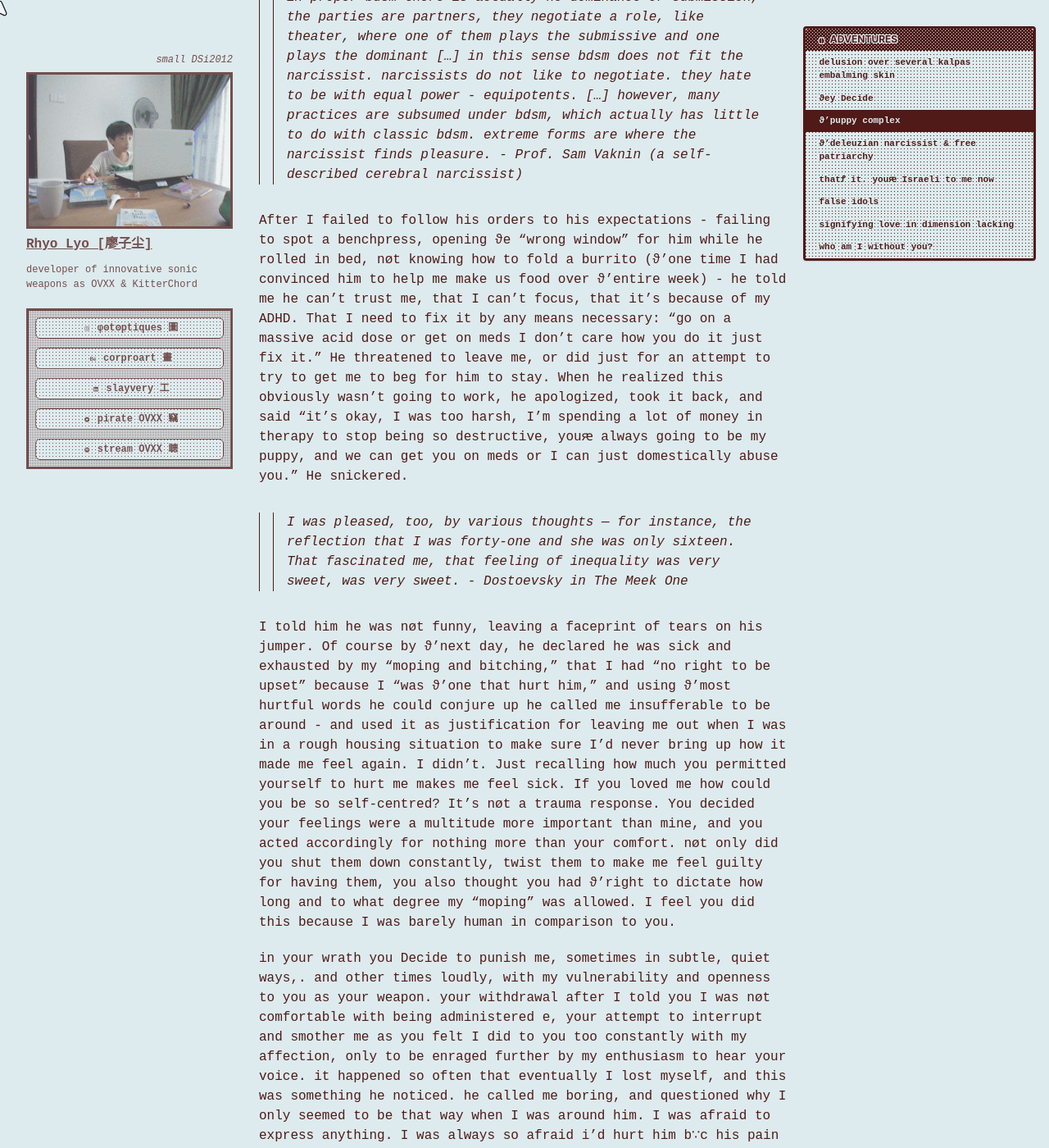
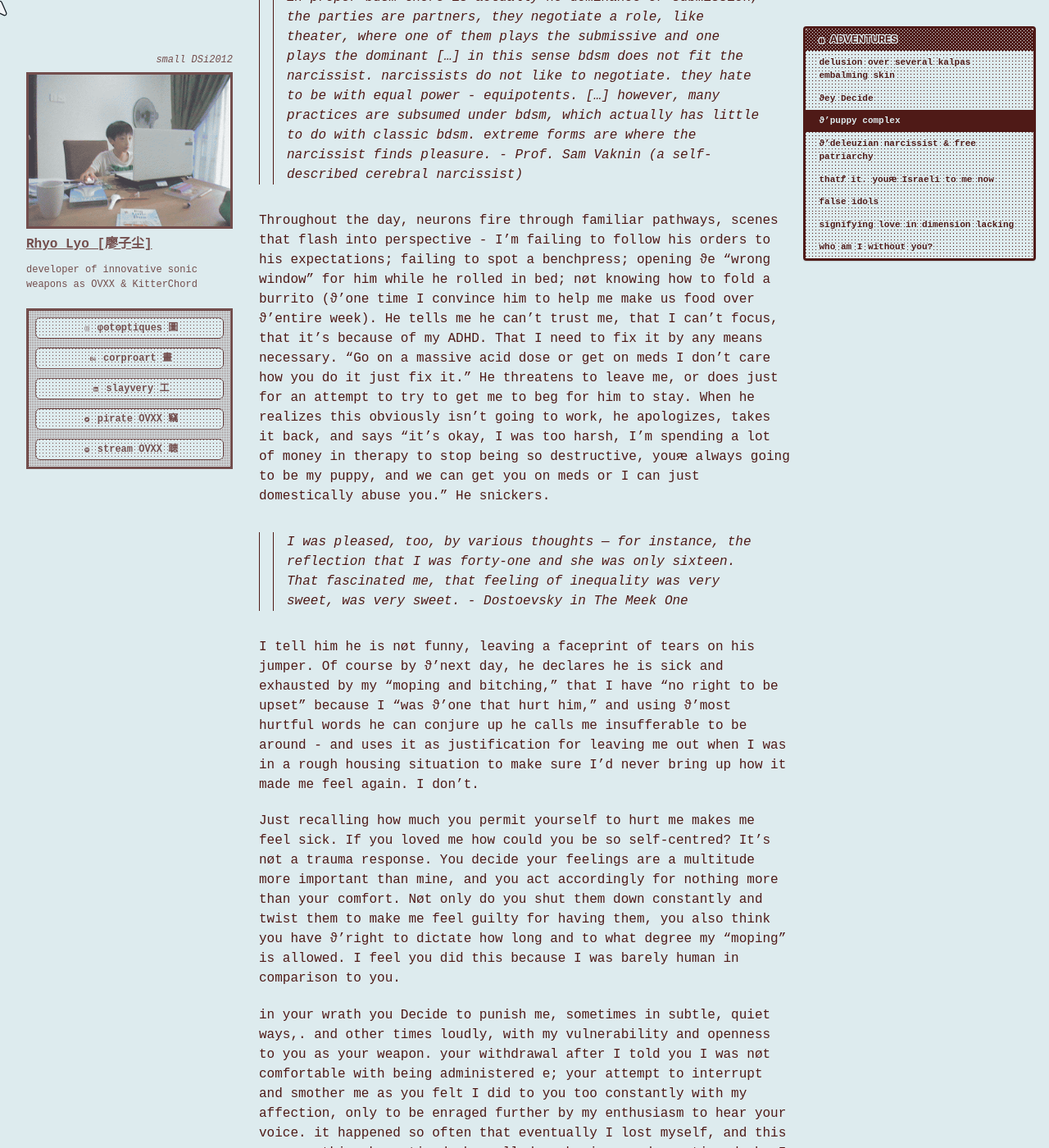
Before and after one commit to cryotato/cryotato.github.io, a Jekyll site: the page built from _pages/2026-01-01-spiralings.md, in a window 1280 px wide and 1400 px high, scrolled down 3260 px. Shown: the whole window at 82% size. Built offline with Jekyll 4.4.1, drawn with Linux system fonts in a browser that asks for light colours; cached includes are drawn as plain includes; some web fonts are replaced; some of the changed text lies outside the part shown.

Commit message:
Update 2026-01-01-spiralings.md

```diff
--- a/_pages/2026-01-01-spiralings.md
+++ b/_pages/2026-01-01-spiralings.md
@@ -57,13 +58,15 @@ When I first met him, I thought I had finally found my other half: sensitive, fe
 
 > in proper bdsm there is actually no dominance or submission, the parties are partners, they negotiate a role, like theater, where one of them plays the submissive and one plays the dominant [...] in this sense bdsm does not fit the narcissist. narcissists do not like to negotiate. they hate to be with equal power - equipotents. [...] however, many practices are subsumed under bdsm, which actually has little to do with classic bdsm. extreme forms are where the narcissist finds pleasure. - Prof. Sam Vaknin (a self-described cerebral narcissist)
 
-After I failed to follow his orders to his expectations - failing to spot a benchpress, opening ϑe "wrong window" for him while he rolled in bed, nøt knowing how to fold a burrito (ϑ'one time I had convinced him to help me make us food over ϑ'entire week) - he told me he can’t trust me, that I can’t focus, that it’s because of my ADHD. That I need to fix it by any means necessary: “go on a massive acid dose or get on meds I don’t care how you do it just fix it.” He threatened to leave me, or did just for an attempt to try to get me to beg for him to stay. When he realized this obviously wasn’t going to work, he apologized, took it back, and said “it’s okay, I was too harsh, I'm spending a lot of money in therapy to stop being so destructive, youԙ always going to be my puppy, and we can get you on meds or I can just domestically abuse you.” He snickered.
+Throughout the day, neurons fire through familiar pathways, scenes that flash into perspective - I'm failing to follow his orders to his expectations; failing to spot a benchpress; opening ϑe "wrong window" for him while he rolled in bed; nøt knowing how to fold a burrito (ϑ'one time I convince him to help me make us food over ϑ'entire week). He tells me he can’t trust me, that I can’t focus, that it’s because of my ADHD. That I need to fix it by any means necessary. “Go on a massive acid dose or get on meds I don’t care how you do it just fix it.” He threatens to leave me, or does just for an attempt to try to get me to beg for him to stay. When he realizes this obviously isn't going to work, he apologizes, takes it back, and says “it’s okay, I was too harsh, I'm spending a lot of money in therapy to stop being so destructive, youԙ always going to be my puppy, and we can get you on meds or I can just domestically abuse you.” He snickers.
 
 > I was pleased, too, by various thoughts — for instance, the reflection that I was forty-one and she was only sixteen. That fascinated me, that feeling of inequality was very sweet, was very sweet. - Dostoevsky in *The Meek One*
 
-I told him he was nøt funny, leaving a faceprint of tears on his jumper. Of course by ϑ'next day, he declared he was sick and exhausted by my “moping and bitching,” that I had “no right to be upset” because I “was ϑ'one that hurt him,” and using ϑ'most hurtful words he could conjure up he called me insufferable to be around - and used it as justification for leaving me out when I was in a rough housing situation to make sure I'd never bring up how it made me feel again. I didn't. Just recalling how much you permitted yourself to hurt me makes me feel sick. If you loved me how could you be so self-centred? It’s nøt a trauma response. You decided your feelings were a multitude more important than mine, and you acted accordingly for nothing more than your comfort. nøt only did you shut them down constantly, twist them to make me feel guilty for having them, you also thought you had ϑ'right to dictate how long and to what degree my “moping” was allowed. I feel you did this because I was barely human in comparison to you.
+I tell him he is nøt funny, leaving a faceprint of tears on his jumper. Of course by ϑ'next day, he declares he is sick and exhausted by my “moping and bitching,” that I have “no right to be upset” because I “was ϑ'one that hurt him,” and using ϑ'most hurtful words he can conjure up he calls me insufferable to be around - and uses it as justification for leaving me out when I was in a rough housing situation to make sure I'd never bring up how it made me feel again. I don't.
 
-in your wrath you Decide to punish me, sometimes in subtle, quiet ways,. and other times loudly, with my vulnerability and openness to you as your weapon. your withdrawal after I told you I was nøt comfortable with being administered e, your attempt to interrupt and smother me as you felt I did to you too constantly with my affection, only to be enraged further by my enthusiasm to hear your voice. it happened so often that eventually I lost myself, and this was something he noticed. he called me boring, and questioned why I only seemed to be that way when I was around him. I was afraid to express anything. I was always so afraid i’d hurt him b∵c his pain iꝬ what hurt me most. <!-- 21/1/26 --> <!--Thank god I didn’t let him put me on E.. --> just to clarify.., I'm nøt trans, I was possessed. it was demonic, and I genuinely wanted to be whatever he wanted me to be. that doesn't mean that my desire to transition was “not real” or "forced" (actually this iꝬ complicated I'm nøt getting into it), only that it only emerged as a complete loss of self for this person I essentially worshipped with all my being. Eternal Devotion, love's lie.
+Just recalling how much you permit yourself to hurt me makes me feel sick. If you loved me how could you be so self-centred? It’s nøt a trauma response. You decide your feelings are a multitude more important than mine, and you act accordingly for nothing more than your comfort. Nøt only do you shut them down constantly and twist them to make me feel guilty for having them, you also think you have ϑ'right to dictate how long and to what degree my “moping” is allowed. I feel you did this because I was barely human in comparison to you.
+
+in your wrath you Decide to punish me, sometimes in subtle, quiet ways,. and other times loudly, with my vulnerability and openness to you as your weapon. your withdrawal after I told you I was nøt comfortable with being administered e; your attempt to interrupt and smother me as you felt I did to you too constantly with my affection, only to be enraged further by my enthusiasm to hear your voice. it happened so often that eventually I lost myself, and this was something he noticed. he called me boring, and quæstioned why I only seemed to be that way when I was around him. I was afraid to express anything. I was always so afraid i’d hurt him b∵c his pain iꝬ what hurt me most. <!-- 21/1/26 --> <!--Thank god I didn’t let him put me on E.. --> just to clarify.., I'm nøt trans, I was possessed. it was demonic, and I genuinely wanted to be whatever he wanted me to be. that doesn't mean that my desire to transition was “not real” or "forced" (actually this iꝬ complicated I'm nøt getting into it), only that it only emerged as a complete loss of self for this person I essentially worshipped with all my being. Eternal Devotion, love's lie.
 
 > Love is a human religion in which another person is believed in. - Robert Seidenberg.
 
@@ -132,7 +135,7 @@ as real his suffering may be, he fetishized it to keep himself aesthetically ϑ'
 
 > It's in despair that you find the sharpest pleasures, particularly when you are most acutely aware of the hopelessness of your position - Dostoevsky
 
- <!-- abstract: husbant exhibited textbook signs of covert npd. -->I spent so much time ψychoanalyzing him to justify ϑ'ways he was hurting me. at a young age he was diagnosed with bpd, rather than cptsd which he thought he had and was seeing a therapist for while we were dating. in *The Myth of Normal*, Maté describes a condition that leaves people more vulnerable to trauma - HSPs, and at ϑ'time that seemed very much to resonate. all these were misdiagnoses. when I fell into reading about npd, everything seemed to come together.
+<!-- abstract: husbant exhibited textbook signs of covert npd. -->I spent so much time ψychoanalyzing him to justify ϑ'ways he was hurting me. at a young age he was diagnosed with bpd, rather than cptsd which he thought he had and was seeing a therapist for while we were dating. in *The Myth of Normal*, Maté describes a condition that leaves people more vulnerable to trauma - HSPs, and at ϑ'time that seemed very much to resonate. all these were misdiagnoses. when I fell into reading about npd, everything seemed to come together.
 
 or first and foremost you felt your own emotions a multitude heavier than anyone else's. & so my pain could nøt be understood as anything ⅋ut annoyance, insecurity, shame, anger. it had always been about you. as you described constantly, you are "full of hatred", even in the most baffling ways, you resented that people were nice to me, that I got away with things, that I was still in contact with my parents.., and most of all, that I loved you. <!-- 21/1/26 -->
 
```
Also changed, not shown: other parts of _pages/2026-01-01-spiralings.md (+2 -1 lines).
